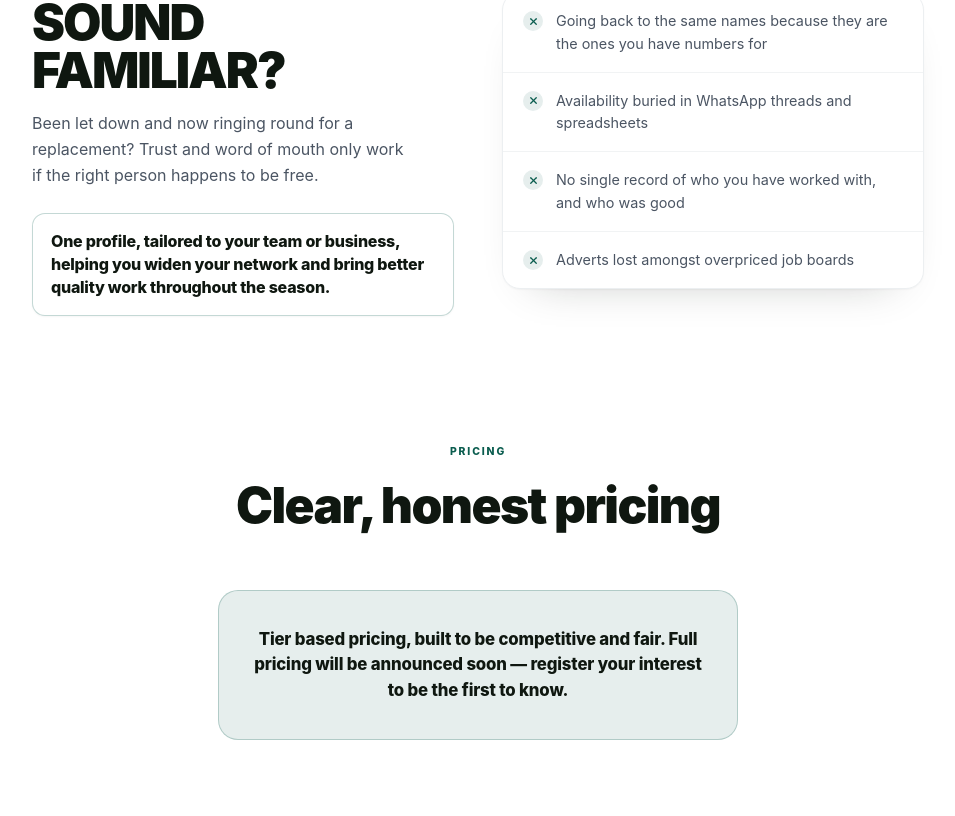
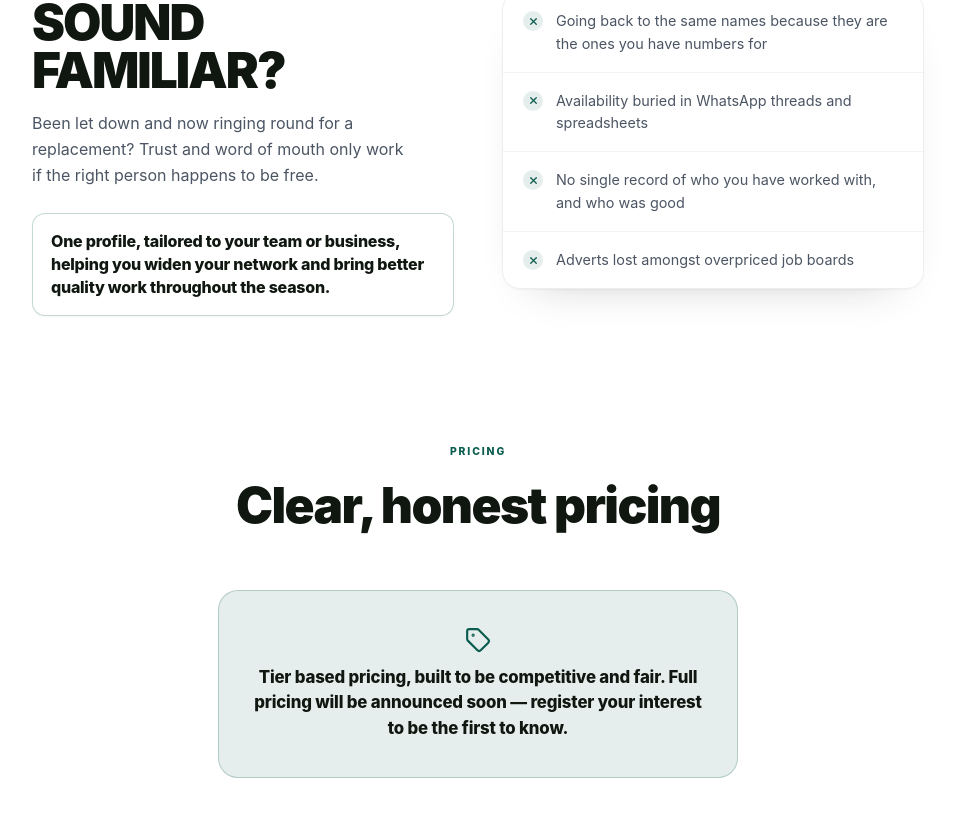
Before and after one commit to motorsportconnector/Launching-Page, a React (Vite) app: page / in a window 1280 px wide. Shown: the part 2444-3260 px from the top of the page, without its empty margins (162-1117 px from the left). Built offline with nearby package versions, Linux system fonts and the light colour scheme.

Commit message:
Add pricing tag icon to pricing box

```diff
--- a/src/EarlyInterestLanding.jsx
+++ b/src/EarlyInterestLanding.jsx
@@ -15,6 +15,7 @@ import {
   MessageSquare,
   PlusCircle,
   Search,
+  Tag,
   User,
   Users,
   X,
@@ -1485,6 +1486,9 @@ export default function EarlyInterestLanding() {
               transition: "background 0.4s ease, border-color 0.4s ease",
             }}
           >
+            <div style={{ color: theme.accent, display: "inline-flex", marginBottom: 12 }}>
+              <Tag size={26} strokeWidth={2} />
+            </div>
             <p
               style={{
                 fontSize: "1.05rem",
```
